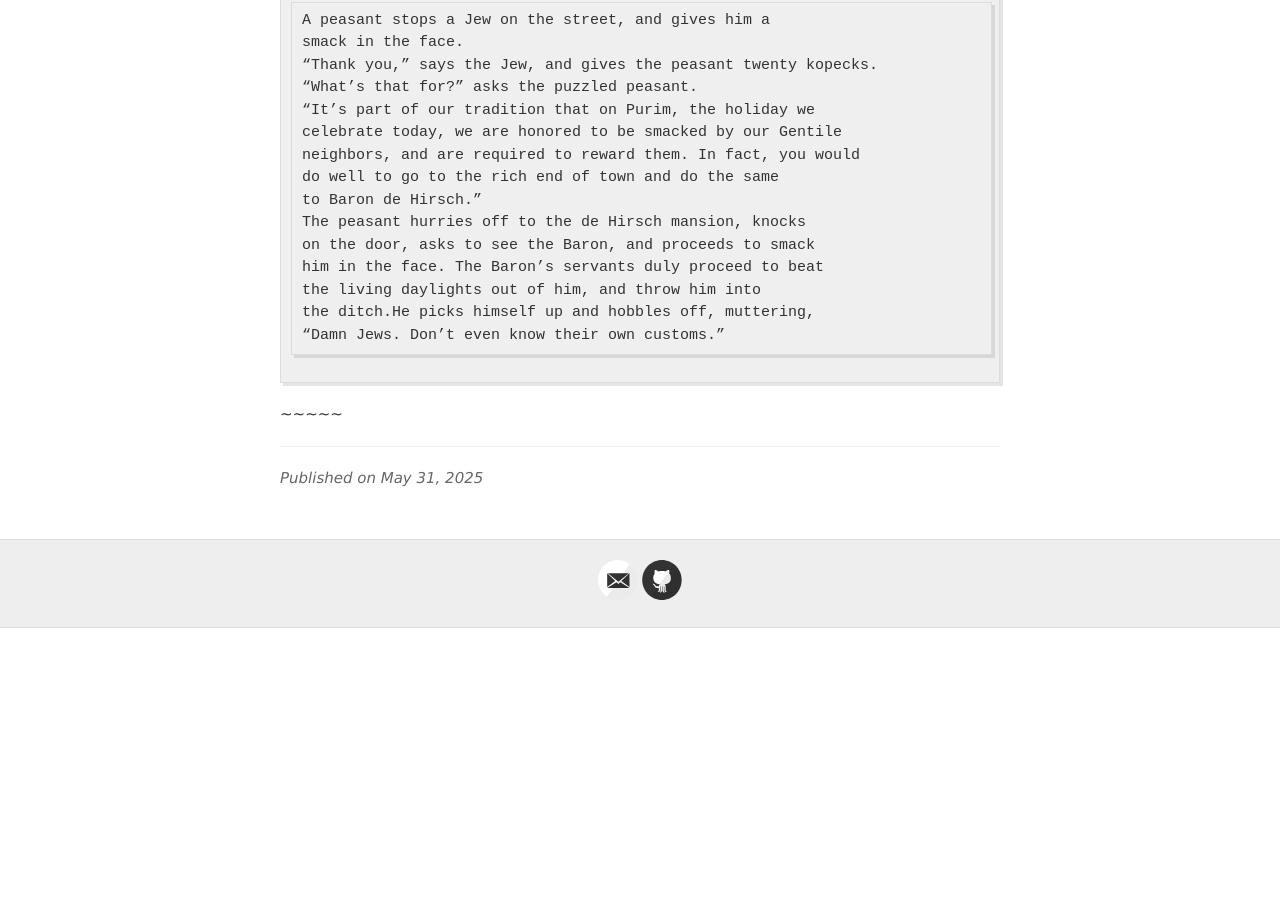
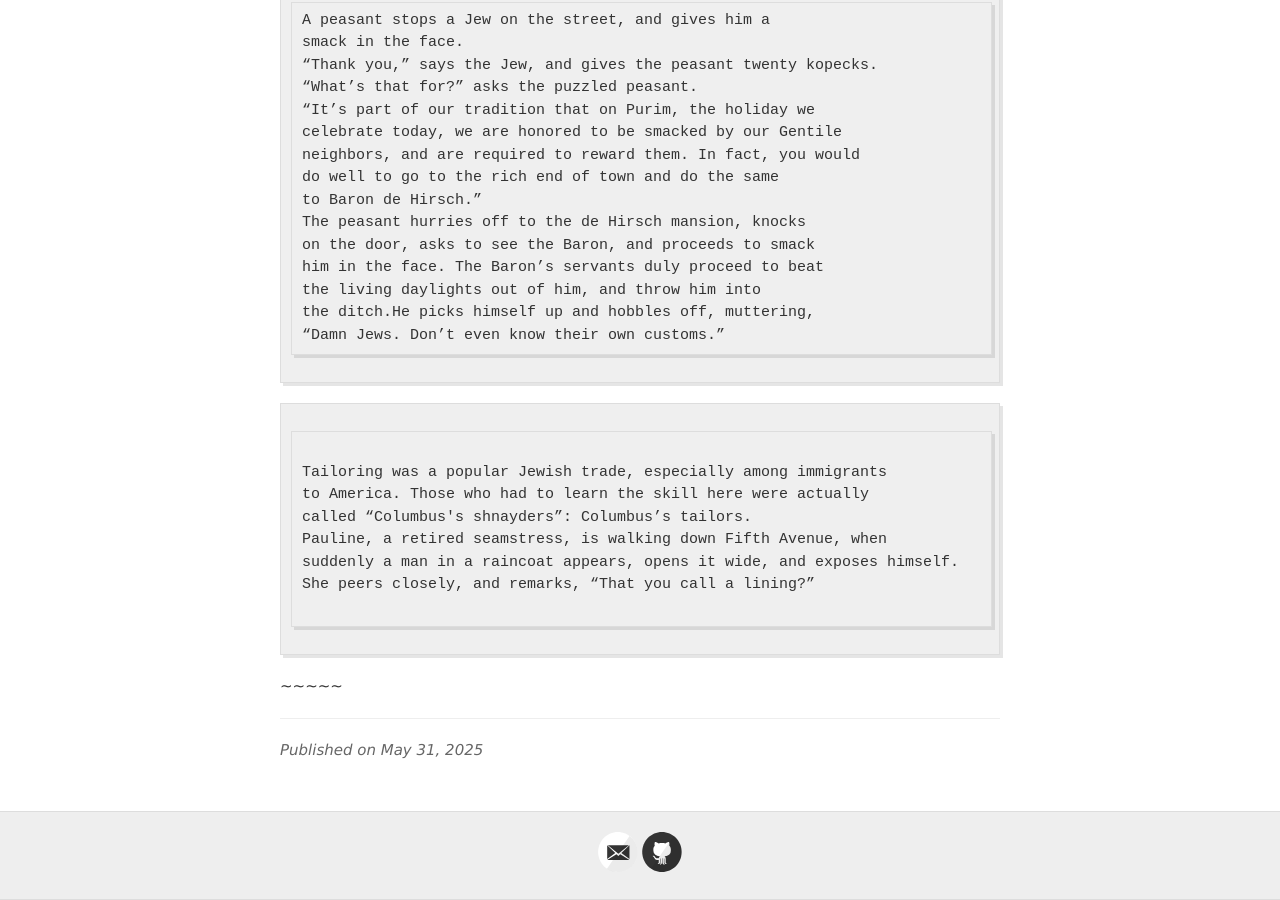
Before and after one commit to jvmallow/jvmallow.github.io, a Jekyll site: the page built from _posts/2025-05-31-Jewish_Humor.md, in a window 1280 px wide and 900 px high, scrolled down 11759 px. Built offline with Jekyll 4.4.1, drawn with Linux system fonts in a browser that asks for light colours; a script that is not in the unit is left out; before the commit the page ends 12387 px from its top, so only the background shows below that.

Commit message:
Update 2025-05-31-Jewish_Humor.md

```diff
--- a/_posts/2025-05-31-Jewish_Humor.md
+++ b/_posts/2025-05-31-Jewish_Humor.md
@@ -478,3 +478,13 @@ the ditch.He picks himself up and hobbles off, muttering,
 “Damn Jews. Don’t even know their own customs.”
 ~~~~~
 ~~~~~
+
+Tailoring was a popular Jewish trade, especially among immigrants
+to America. Those who had to learn the skill here were actually
+called “Columbus's shnayders”: Columbus’s tailors.
+Pauline, a retired seamstress, is walking down Fifth Avenue, when
+suddenly a man in a raincoat appears, opens it wide, and exposes himself.
+She peers closely, and remarks, “That you call a lining?”
+
+~~~~~
+~~~~~
```
